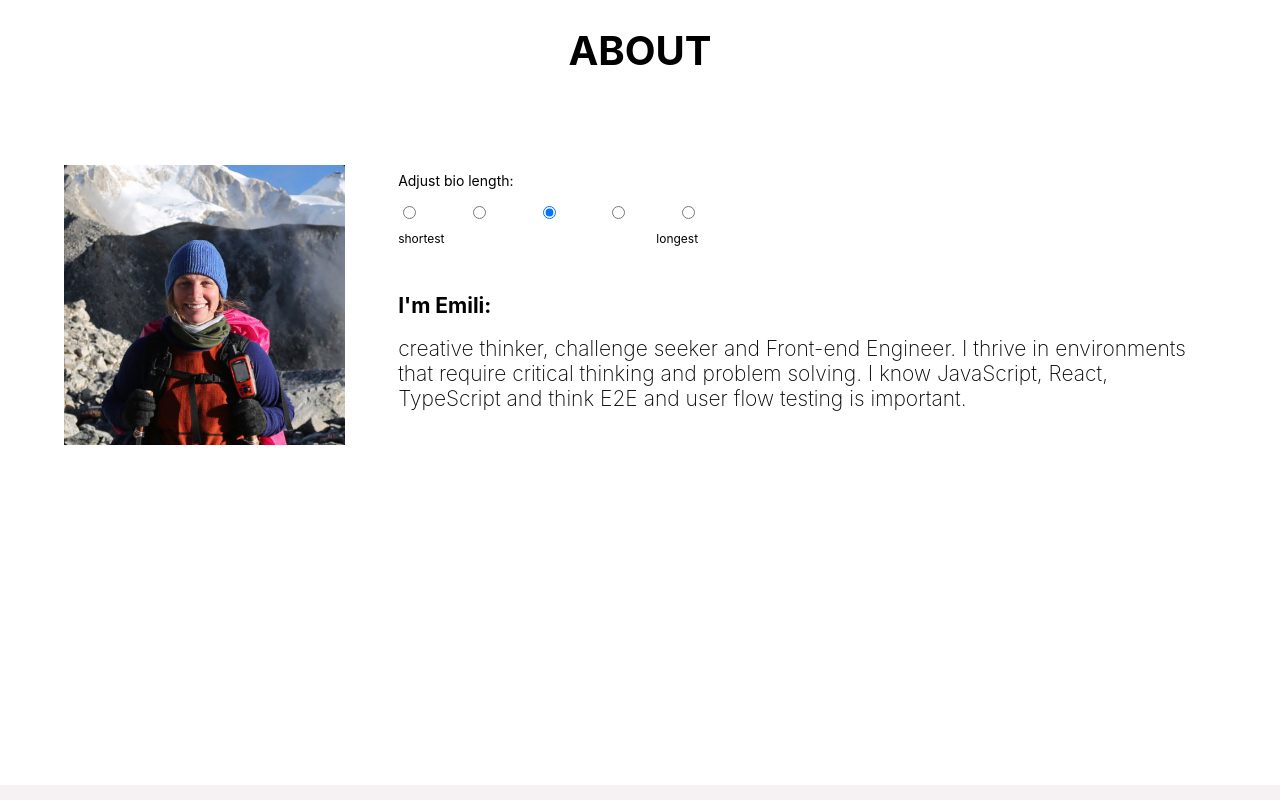
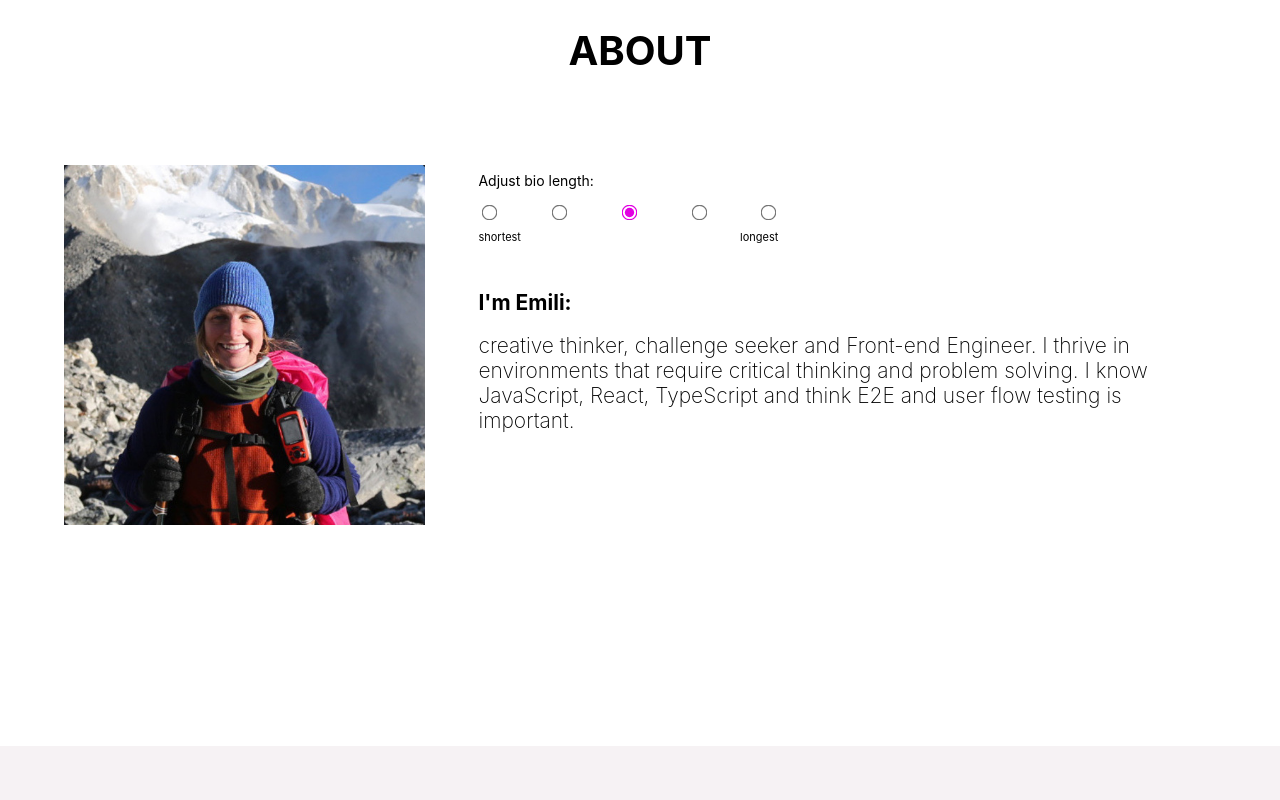
Before and after one commit to Ekaiman/Portfolio, a React (Create React App) app: page / in a window 1280 px wide. Shown: the part 900-1700 px from the top of the page. Built offline with nearby package versions, Linux system fonts and the light colour scheme; no server answers.

Commit message:
About styling

```diff
--- a/src/Components/About/About.css
+++ b/src/Components/About/About.css
@@ -19,14 +19,28 @@
   /* justify-content: center; */
   align-items: center;
   padding-bottom: 15px;
-  /* border: solid yellow; */
-  min-height: 80vh;
+  /* border: solid red; */
+  /* min-height: 80vh; */
   width: 100%;
   /* padding-top: 40px;; */
 }
 
+
+.about-me-icons{
+  display: flex;
+  flex-direction: column;
+  justify-content: center;
+  align-items: center;
+  padding-top: 7vh;
+  padding-bottom: 6vh;
+  text-decoration: none;
+  color: #e200e2;
+  font-weight: 300;
+
+}
+
 .about-image {
-  height: 35vh;
+  height: 45vh;
   margin-bottom: 40px;
 }
 
@@ -39,19 +53,47 @@
   margin: 0;
 }
 
+.contact-connect{
+  /* display: flex;
+  justify-content: center;
+  align-items: center;
+  flex-direction: column; */
+  font-size: 14px;
+}
+
+.bio-radio-holder{
+  /* border: solid blue;  */
+  display: flex;
+  flex-direction: column;
+  align-items: center;
+}
+
 .radio-buttons {
   display: flex;
   justify-content: space-between;
   /* color: pink; */
 }
 
-.radio-buttons:hover, .radio-button:hover{
+.radio-buttons:hover,
+.radio-button:hover {
   cursor: pointer;
 }
 
-.radio-button:checked:after {
-  size: 30px;
+.radio-button {
+  accent-color: #e200e2;
+  -ms-transform: scale(1.2); /* IE 9 */
+  -webkit-transform: scale(1.2); /* Chrome, Safari, Opera */
+  transform: scale(1.2);
+  /* font-size: 100px; */
+  /* border: 4.5px solid hotpink; */
+  /* accent-color: hotpink; */
 }
+
+/* .radio-button:checked {
+  accent-color: 1px #ff69b4;
+  border: 0;
+  border: 1px solid #0086D6;
+} */
 
 .bio-length {
   /* display: flex; */
@@ -62,11 +104,11 @@
 .short-long {
   display: flex;
   justify-content: space-between;
-  font-size: 12px;
+  font-size: 11px;
   margin-bottom: 18px;
 }
 
-.adjust-bio-length{
+.adjust-bio-length {
   font-size: 14px;
 }
 
@@ -75,10 +117,31 @@
   width: 80%;
 }
 
-
 .intro {
   display: inline;
   font-size: 21px;
+}
+
+.arrow-container{
+  position: relative;
+  text-decoration: none;
+  color: black;
+  /* right: 0; */
+  /* border: solid yellow; */
+  background-color: #87fffb;
+  height: 60px;
+  width: 40px;
+  text-align: center;
+  position: absolute;
+  bottom: 0;
+  bottom: 36vh;
+  z-index: 1;
+}
+
+.arrow-down{
+  margin:0;
+  padding: 0;
+  font-size: 40px;
 }
 
 @media only screen and (min-width: 1100px) {
@@ -103,6 +166,10 @@
     margin-top: 30px;
     margin-right: 30px;
   }
+
+  .intro{
+    display: inline;
+  }
 }
 
 @media only screen and (max-width: 1100px) {
@@ -113,6 +180,9 @@
     justify-items: center; */
     /* border: solid red; */
   }
+  .intro{
+    display: inline;
+  }
 }
 
 .about-words {
```
